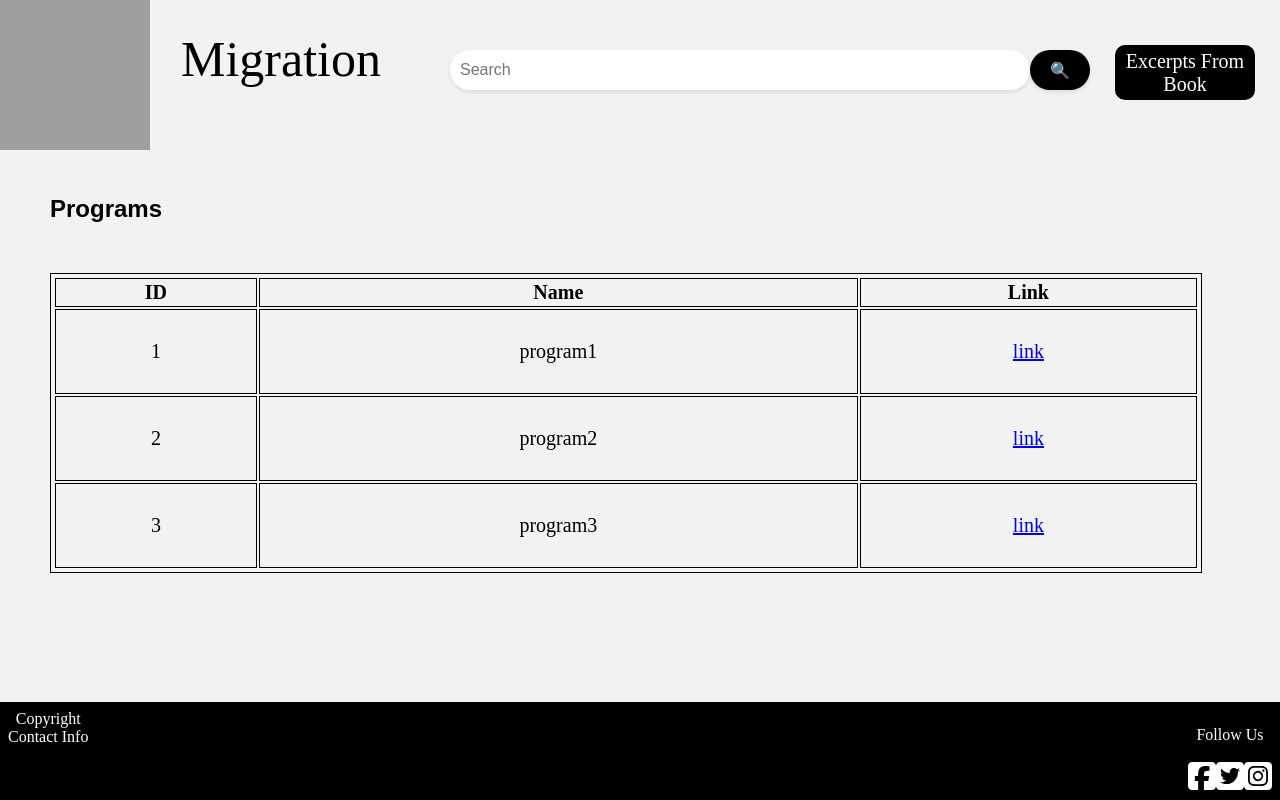
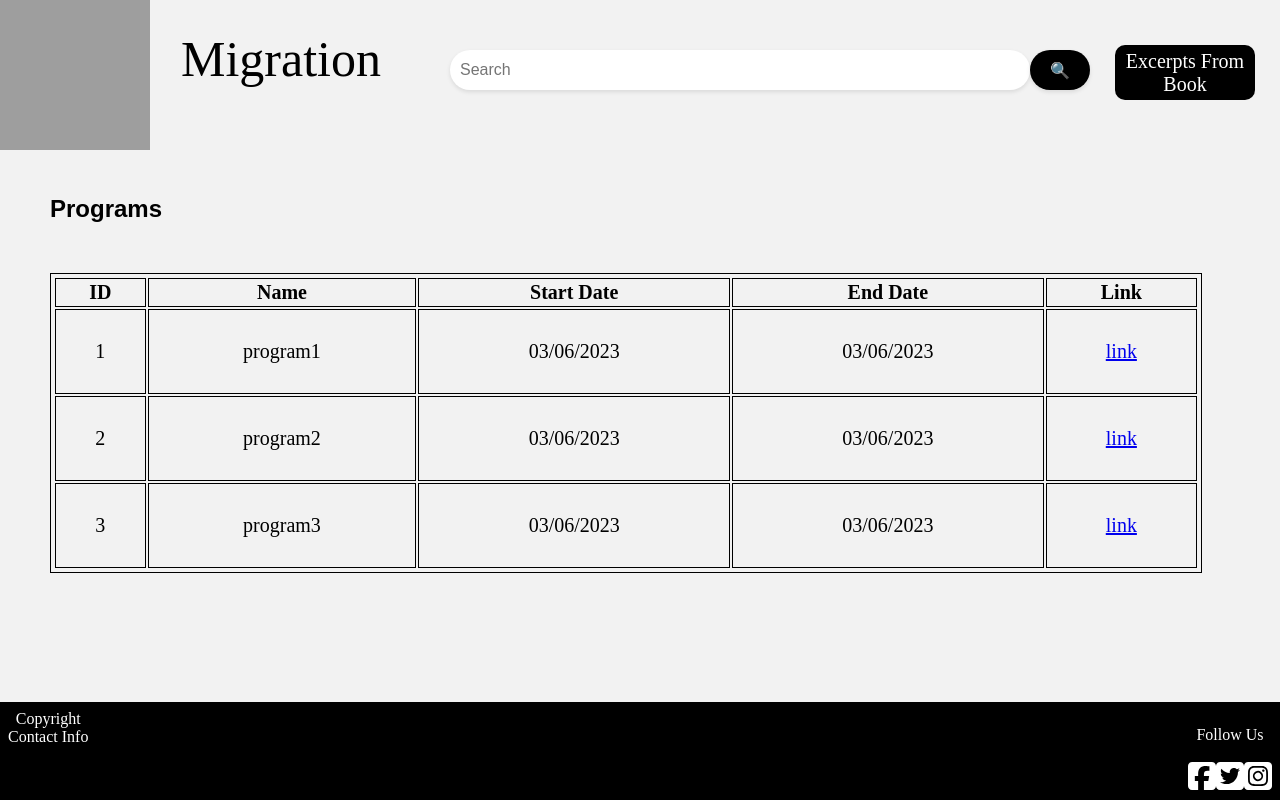
Before and after one commit to chelseali2001/Forms-of-Migration-Website, a React (Create React App) app: page /programs in a window 1280 px wide. Built offline with nearby package versions, Linux system fonts and the light colour scheme; grey boxes are pictures that could not be loaded.

Commit message:
Added start and end date column for Programs

```diff
--- a/src/components/Programs.js
+++ b/src/components/Programs.js
@@ -3,9 +3,9 @@ import './styling/Programs.css';
 
 
 const programsData = [
-  { id: 1, name: 'program1', link: 'https://www.migrationpolicy.org/programs'},
-  { id: 2, name: 'program2', link: 'https://results.ed.gov/' },
-  { id: 3, name: 'program3', link: 'https://www.humanrightscareers.com/magazine/top-10-masters-programs-in-migration-studies/' },
+  { id: 1, name: 'program1', start_date: '03/06/2023', end_date: '03/06/2023', link: 'https://www.migrationpolicy.org/programs'},
+  { id: 2, name: 'program2', start_date: '03/06/2023', end_date: '03/06/2023', link: 'https://results.ed.gov/' },
+  { id: 3, name: 'program3', start_date: '03/06/2023', end_date: '03/06/2023', link: 'https://www.humanrightscareers.com/magazine/top-10-masters-programs-in-migration-studies/' },
 ];
 
 const Programs = () => {
@@ -17,6 +17,8 @@ const Programs = () => {
           <tr>
             <th>ID</th>
             <th>Name</th>
+            <th>Start Date</th>
+            <th>End Date</th>
             <th>Link</th>
           </tr>
         </thead>
@@ -25,6 +27,8 @@ const Programs = () => {
             <tr>
               <td>{program.id}</td>
               <td>{program.name}</td>
+              <td>{program.start_date}</td>
+              <td>{program.end_date}</td>
               <td>
                 <a href={program.link} target="_blank">link</a>
               </td>
```
